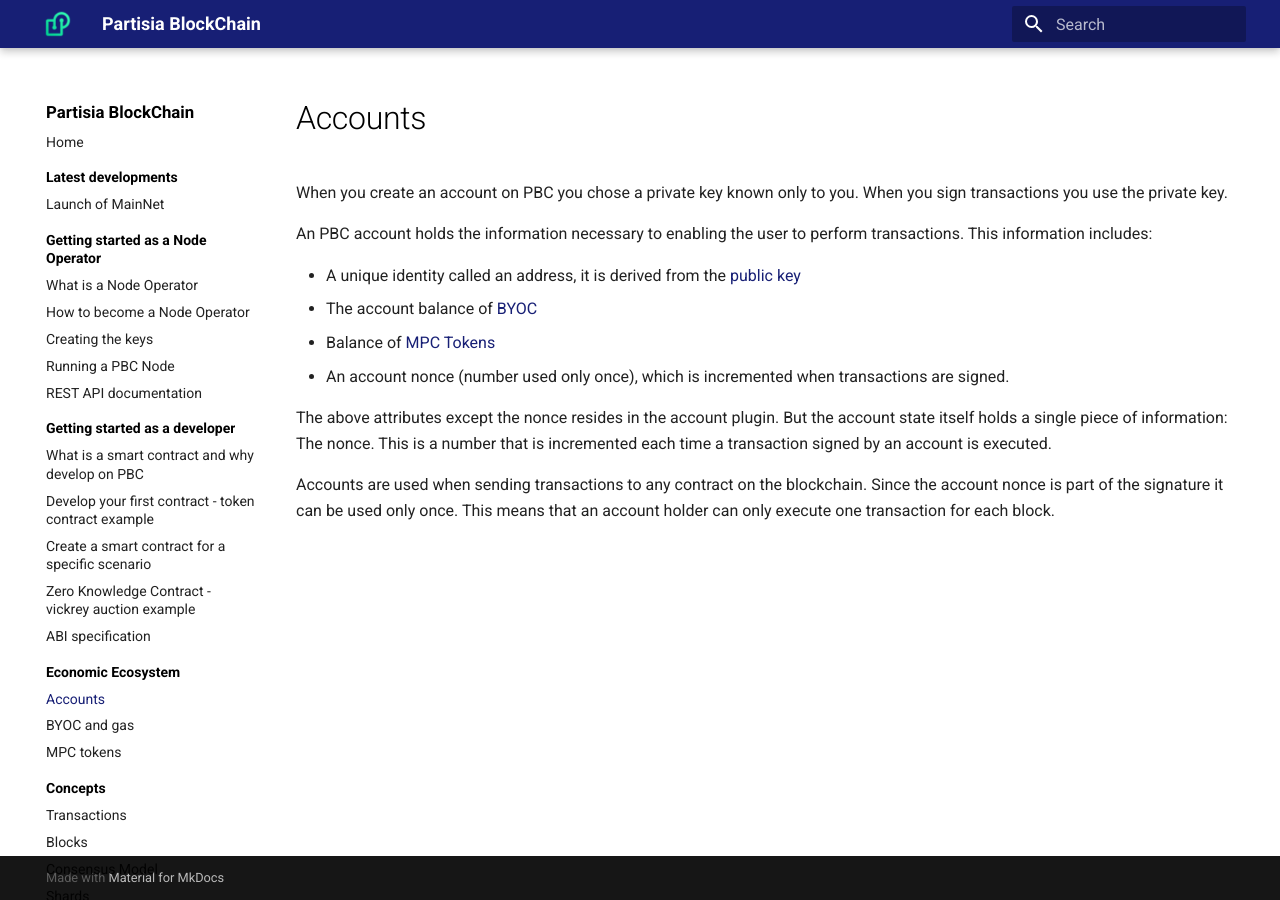
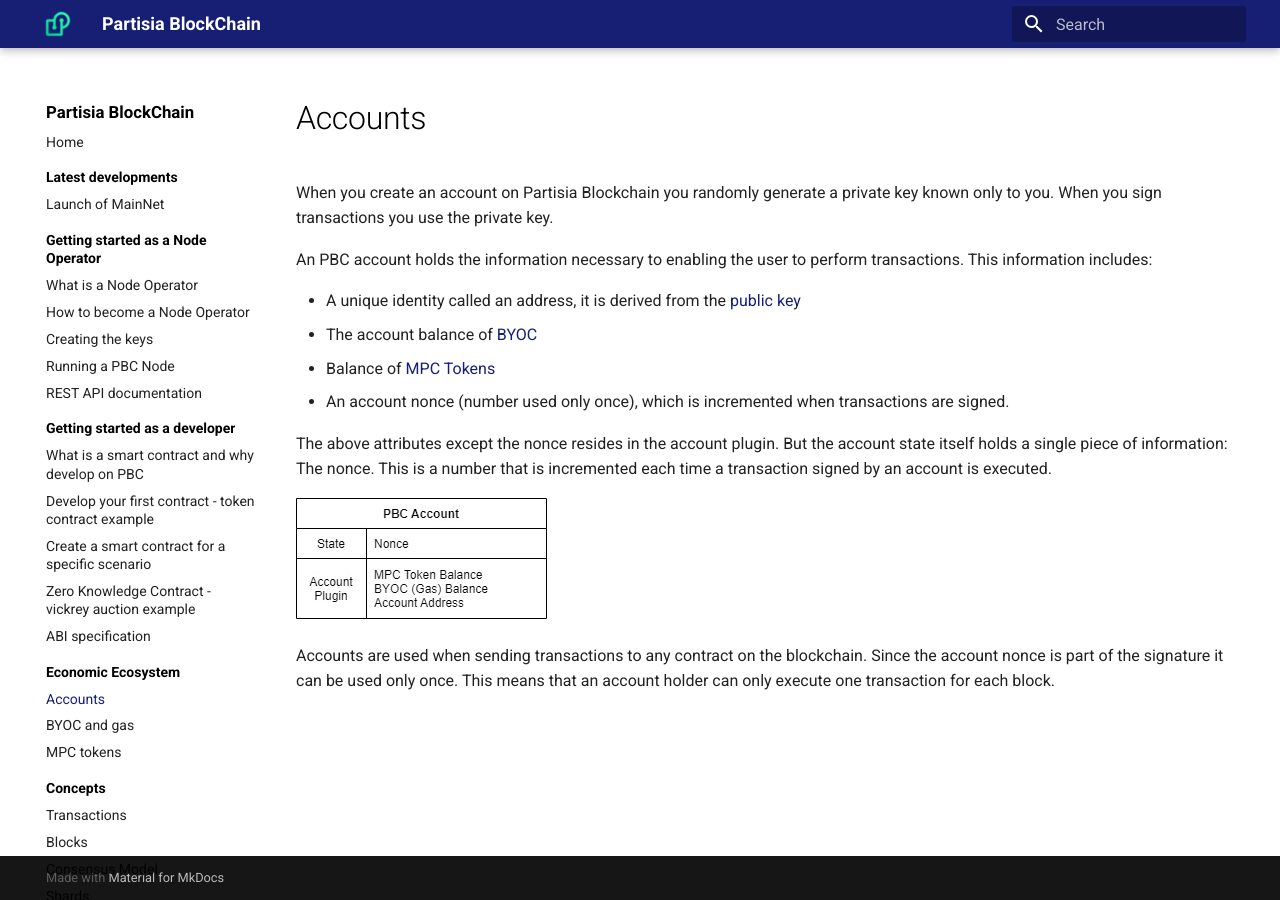
Before and after one commit to 0xSero/partisia-docs, an MkDocs documentation site: the page built from docs/accounts.md, in a window 1280 px wide. Built offline with MkDocs 1.6.1 and Material for MkDocs 9.7.7, drawn with Linux system fonts in a browser that asks for light colours; a script that is not in the unit is left out.

Commit message:
Front page finished

```diff
--- a/docs/accounts.md
+++ b/docs/accounts.md
@@ -1,6 +1,6 @@
 # Accounts
 
-When you create an account on PBC you chose a private key known only to you. When you sign transactions you use the private key.
+When you create an account on Partisia Blockchain you randomly generate a private key known only to you. When you sign transactions you use the private key.
 
 An PBC account holds the information necessary to enabling the user to perform transactions. This information includes:
 
@@ -11,5 +11,7 @@
 
 The above attributes except the nonce resides in the account plugin. But the account state itself holds a single piece of information: The nonce. This is a number that is incremented each time a transaction signed by an account is executed.
 
+![Account_plugin](Account_plugin.jpg)
+
 Accounts are used when sending transactions to any contract on the blockchain.
 Since the account nonce is part of the signature it can be used only once. This means that an account holder can only execute one transaction for each block.
```
Also changed, not shown: docs/mpc-tokens.md (+5 -2 lines), docs/newfront.md (+1 -1 lines), docs/Account_plugin.jpg (added).
